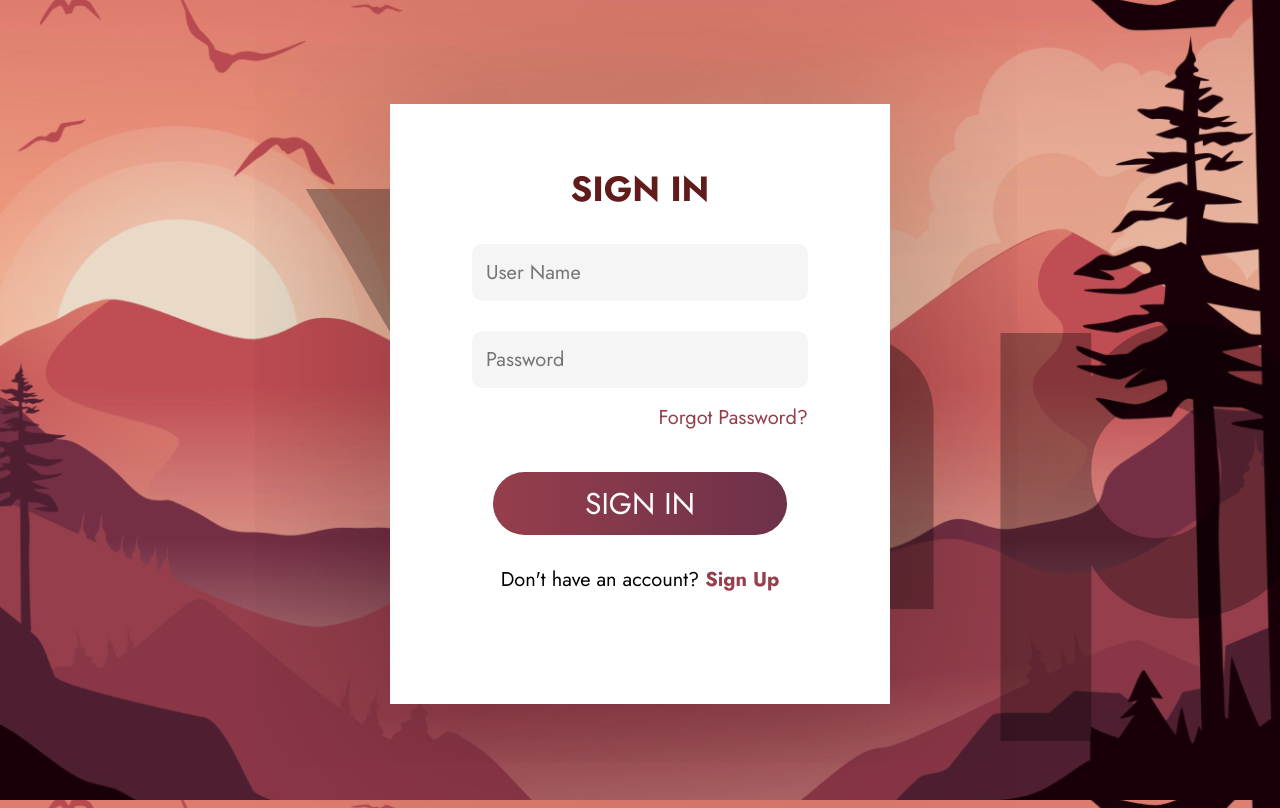
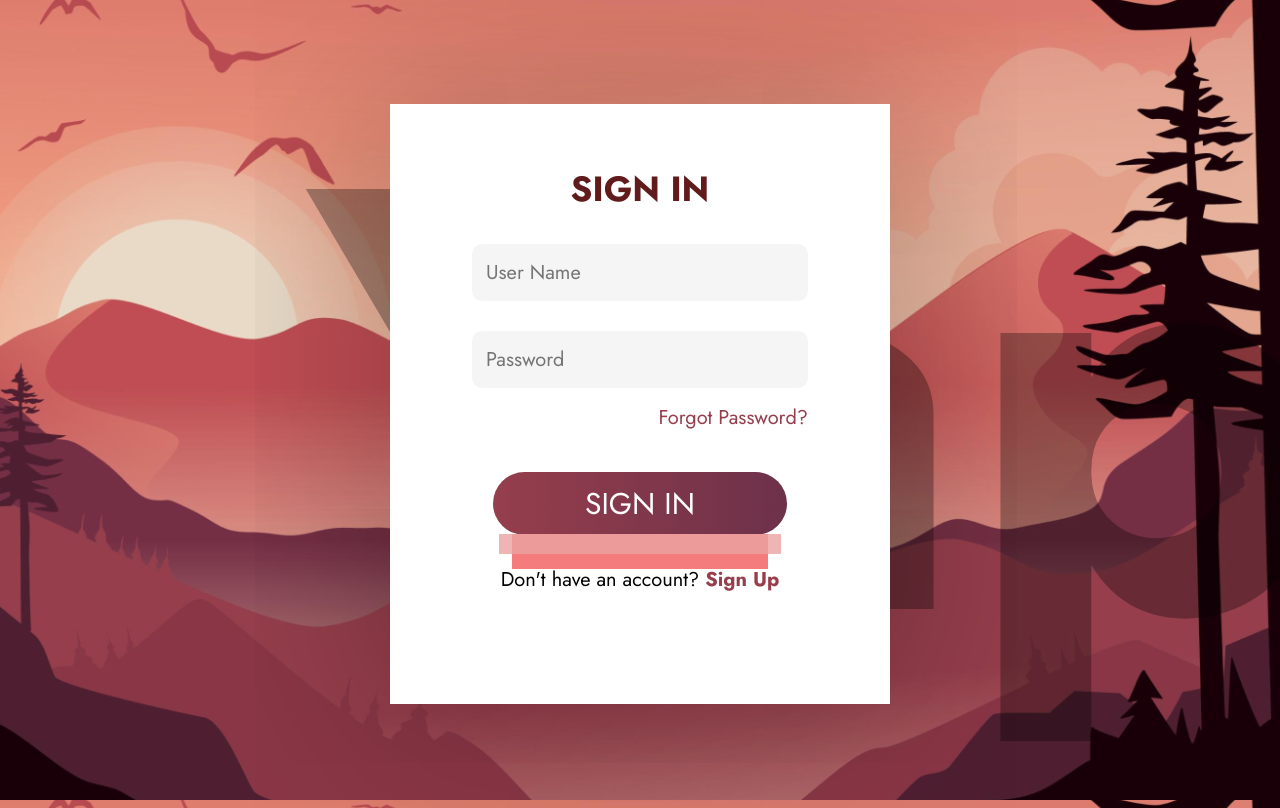
Before and after one commit to pokemau/yapster, a Django app: page /login/ in a window 1280 px wide. Run offline with Django 5.2, Linux system fonts and the light colour scheme.

Commit message:
(ZED) Added 2 design rectangles below sign in container.

```diff
--- a/yapster/user/static/styles.css
+++ b/yapster/user/static/styles.css
@@ -68,6 +68,39 @@ body {
     padding: 40px;
     box-shadow: 0 8px 200px rgba(0, 0, 0, 0.3);
     text-align: center;
+}
+
+/* Container for the rectangles */
+.rectangle-container {
+    position: absolute;
+    bottom: 246px;
+    width: 100%;
+    height: 20px;
+    display: flex;
+    justify-content: center;
+    align-items: center;
+}
+
+/* Base rectangle style */
+.rectangle {
+    width: 20%;
+    height: 100%;
+    position: absolute;
+}
+
+/* Transparent rectangle */
+.transparent-rectangle {
+    background-color: rgba(235, 162, 162, 0.8);
+    z-index: 1;
+    width: 22%;
+}
+
+/* Under solid rectangle */
+.solid-rectangle {
+    background-color: #F47C7C;
+    z-index: 0;
+    top: 0px;
+    height: 35px;
 }
 
 /* Title */
--- a/yapster/user/templates/login.html
+++ b/yapster/user/templates/login.html
@@ -34,6 +34,10 @@
                 Don't have an account? <a href="{% url 'register' %}">Sign Up</a>
             </div>
         </div>
+        <div class="rectangle-container">
+            <div class="rectangle transparent-rectangle"></div>
+            <div class="rectangle solid-rectangle"></div>
+        </div>
     </div>
 </body>
 </html>
```
